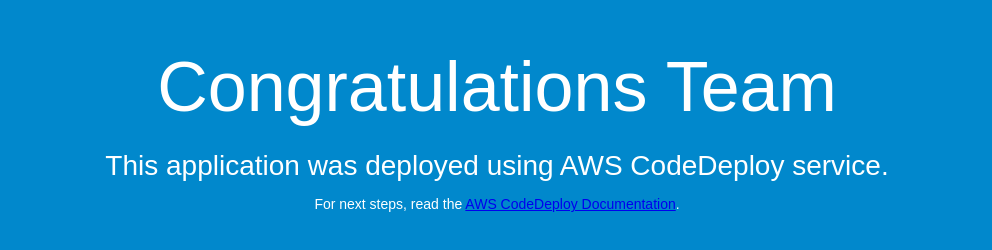
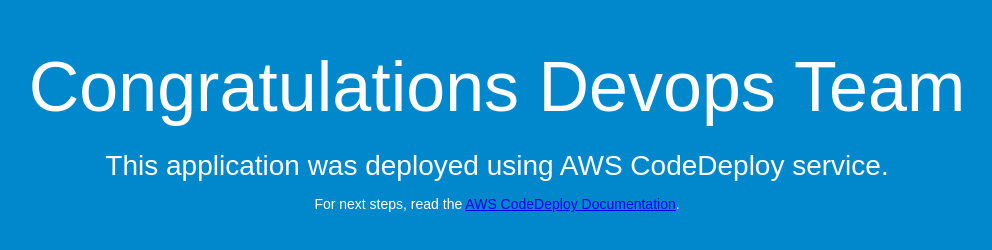
Before and after one commit to pkavyasree/codedeploy, a plain HTML site: page index.html in a window 1280 px wide. Shown: the whole page, without its empty margins (143-1135 px from the left). Drawn offline with Linux system fonts and the light colour scheme.

Commit message:
added new content

```diff
--- a/index.html
+++ b/index.html
@@ -26,7 +26,7 @@
 </head>
 <body>
   <div align="center">
-    <h1>Congratulations Team</h1>
+    <h1>Congratulations Devops Team</h1>
     <h2>This application was deployed using AWS CodeDeploy service.</h2>
     <p>For next steps, read the <a href="http://aws.amazon.com/documentation/codedeploy">AWS CodeDeploy Documentation</a>.</p>
   </div>
```
